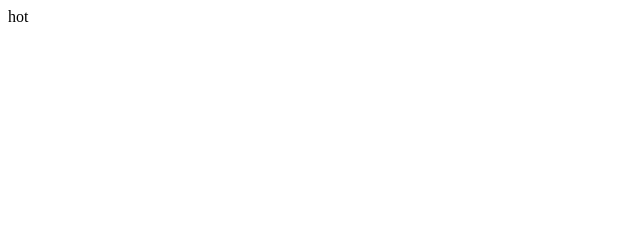
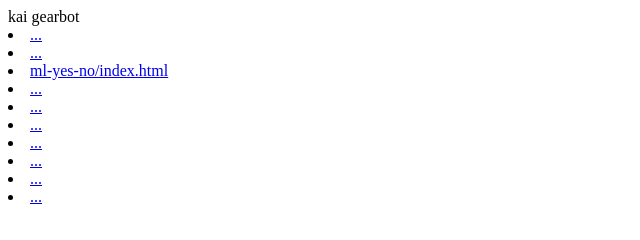
Before and after one commit to Ninjakai100/gerbots-summer-kai, a plain HTML site: page public/index.html in a window 1280 px wide. Shown: the whole page, without its empty margins (0-640 px from the left). Drawn offline with Linux system fonts and the light colour scheme.

Commit message:
Update index.html

```diff
--- a/public/index.html
+++ b/public/index.html
@@ -1 +1,12 @@
-hot
+kai gearbot
+<br>
+<li><a href="..">...</a>
+<li><a href="..">...</a>
+<li><a href="ml-yes-no/index.html">ml-yes-no/index.html</a>
+<li><a href="..">...</a>
+<li><a href="..">...</a>
+<li><a href="..">...</a>
+<li><a href="..">...</a>
+<li><a href="..">...</a>
+<li><a href="..">...</a>
+<li><a href="..">...</a>
```
